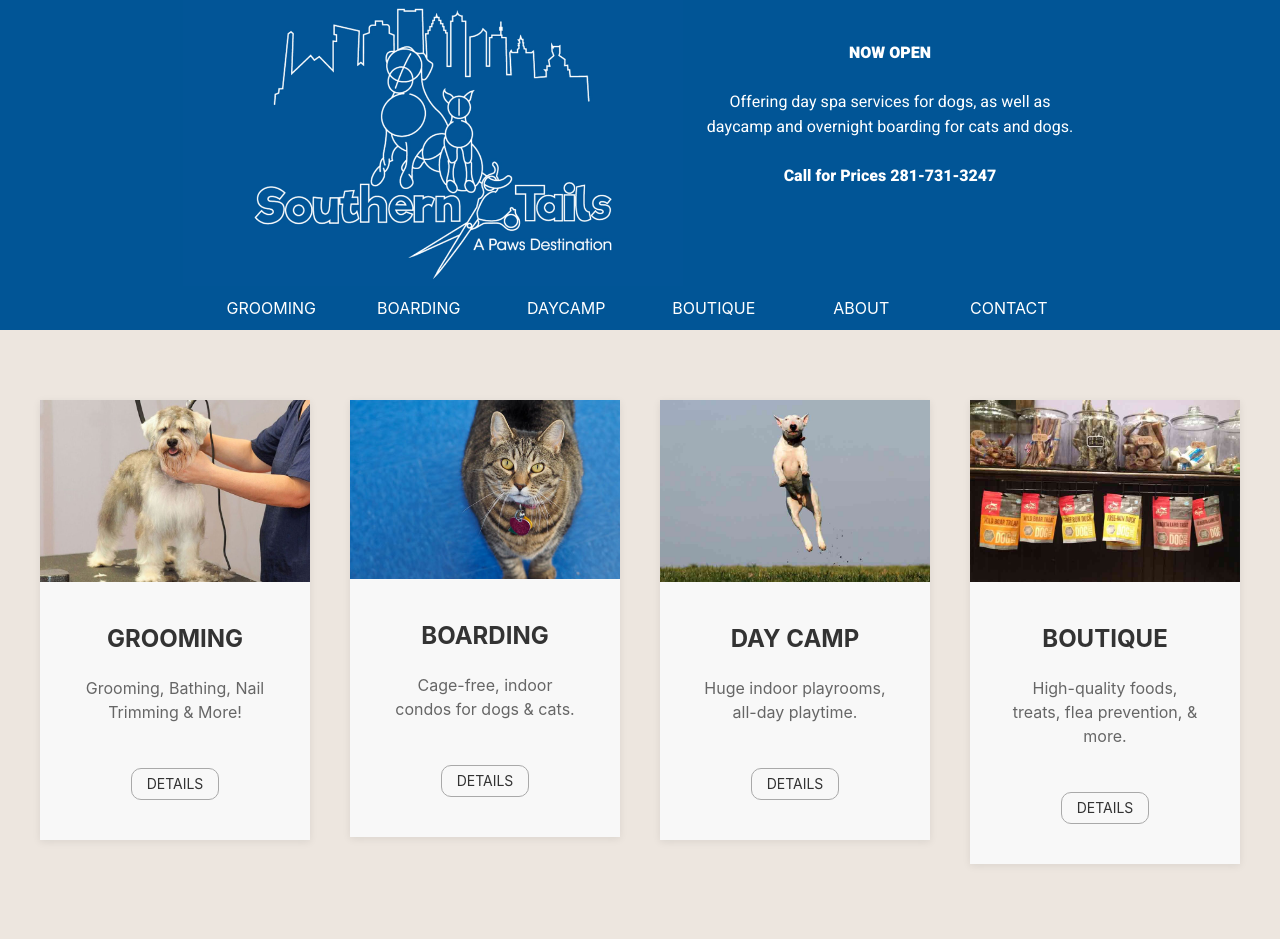
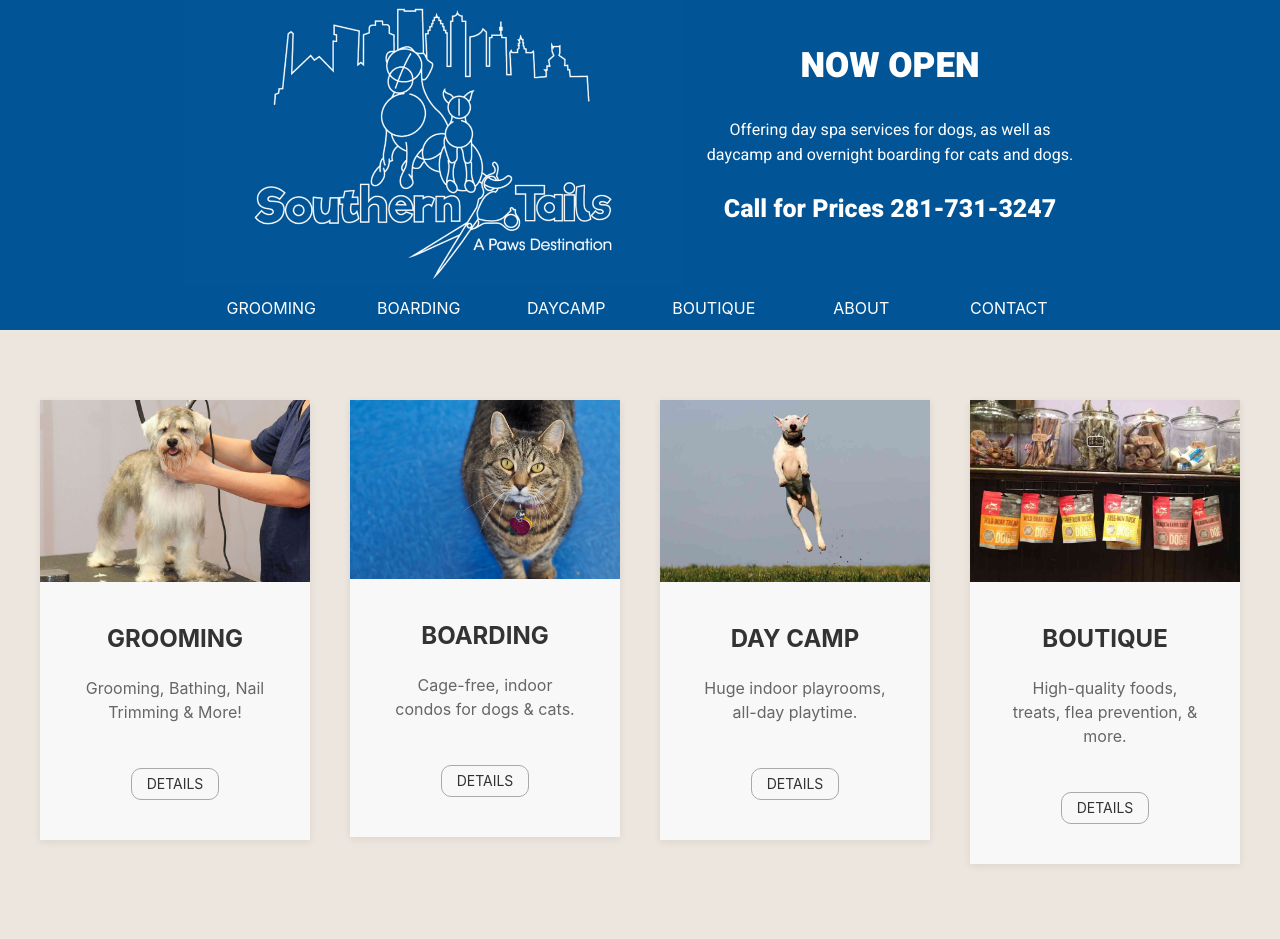
Before and after one commit to TechMex-io/southernTails, a Jekyll site: the page built from index.md, in a window 1280 px wide. Shown: the top 939 px of the page. Built offline with Jekyll 4.4.1, drawn with Linux system fonts in a browser that asks for light colours.

Commit message:
changed font size on header message

```diff
--- a/assets/css/navbar.css
+++ b/assets/css/navbar.css
@@ -4,6 +4,7 @@
 #home_message_header {
   font-family: 'Heebo', sans-serif;
   font-weight: 900;
+  font-size: 35px;
 }
 #home_message_body {
   font-family: 'Heebo', sans-serif;
@@ -12,6 +13,7 @@
 #home_message_cta {
   font-family: 'Heebo', sans-serif;
   font-weight: 800;
+  font-size: 25px;
 }
 
 
```
